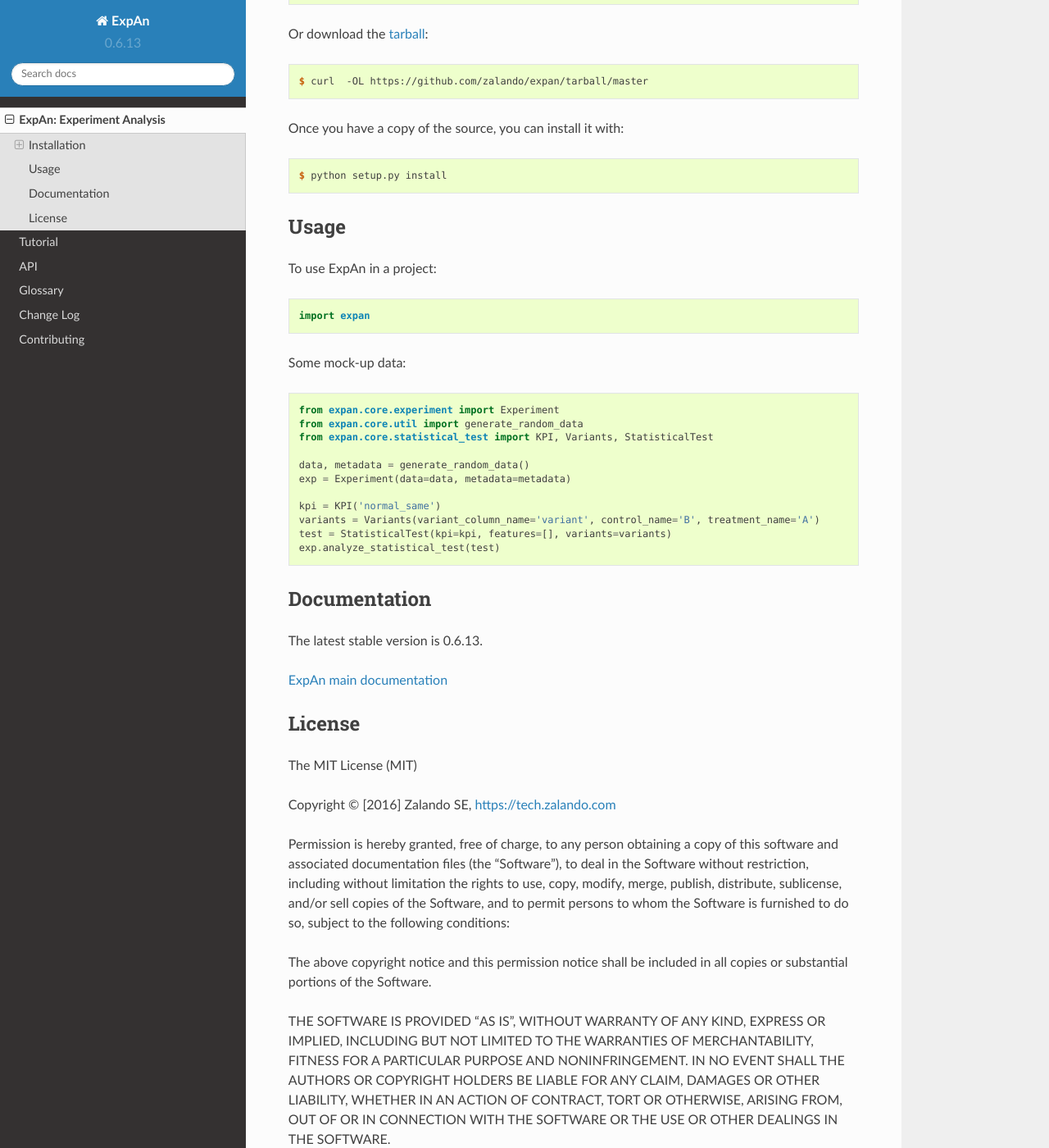
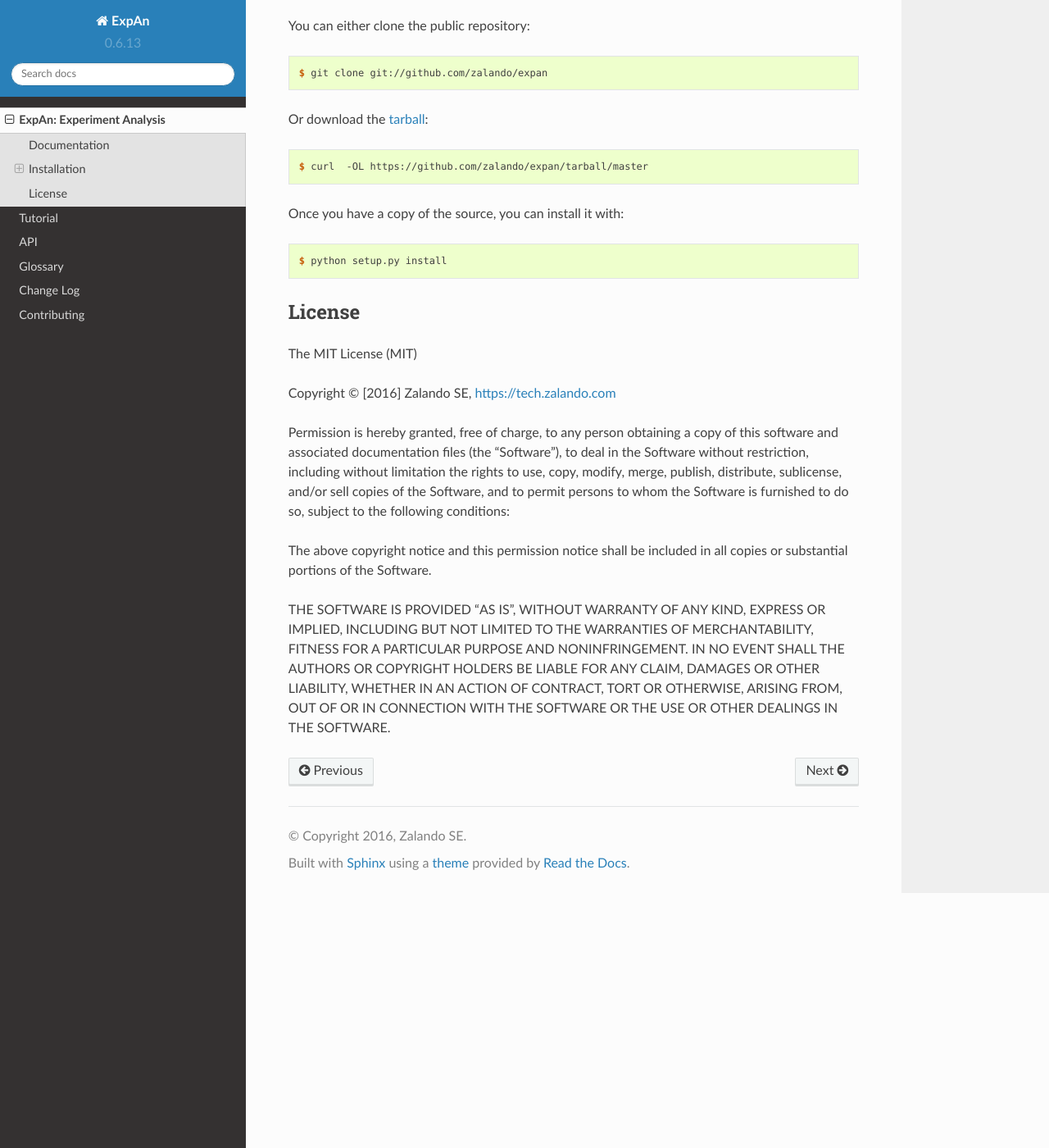
Before and after one commit to zalando/expan, a Sphinx documentation site: the page built from docs/readme.rst, in a window 1280 px wide and 1400 px high, scrolled down 823 px. Shown: the whole window at 82% size. Built offline with Sphinx 7.4.7 and the Read the Docs theme 2.0.0, drawn with Linux system fonts in a browser that asks for light colours; some of the changed text lies outside the part shown.

Commit message:
Fix minor issues

```diff
--- a/README.rst
+++ b/README.rst
@@ -82,39 +87,6 @@
 .. _tarball: https://github.com/zalando/expan/tarball/master
 
 
-Usage
-=====
-
-To use ExpAn in a project::
-
-    import expan
-
-Some mock-up data:
-
-::
-
-    from expan.core.experiment import Experiment
-    from expan.core.util import generate_random_data
-    from expan.core.statistical_test import KPI, Variants, StatisticalTest
-
-    data, metadata = generate_random_data()
-    exp = Experiment(data=data, metadata=metadata)
-
-    kpi = KPI('normal_same')
-    variants = Variants(variant_column_name='variant', control_name='B', treatment_name='A')
-    test = StatisticalTest(kpi=kpi, features=[], variants=variants)
-    exp.analyze_statistical_test(test)
-
-
-
-Documentation
-=============
-
-The latest stable version is 0.6.13.
-
-`ExpAn main documentation <http://expan.readthedocs.io/>`__
-
-
 License
 =======
 
```
Also changed, not shown: other parts of README.rst (+5 -0 lines), docs/tutorial.rst (+6 -6 lines), 2 other files.
